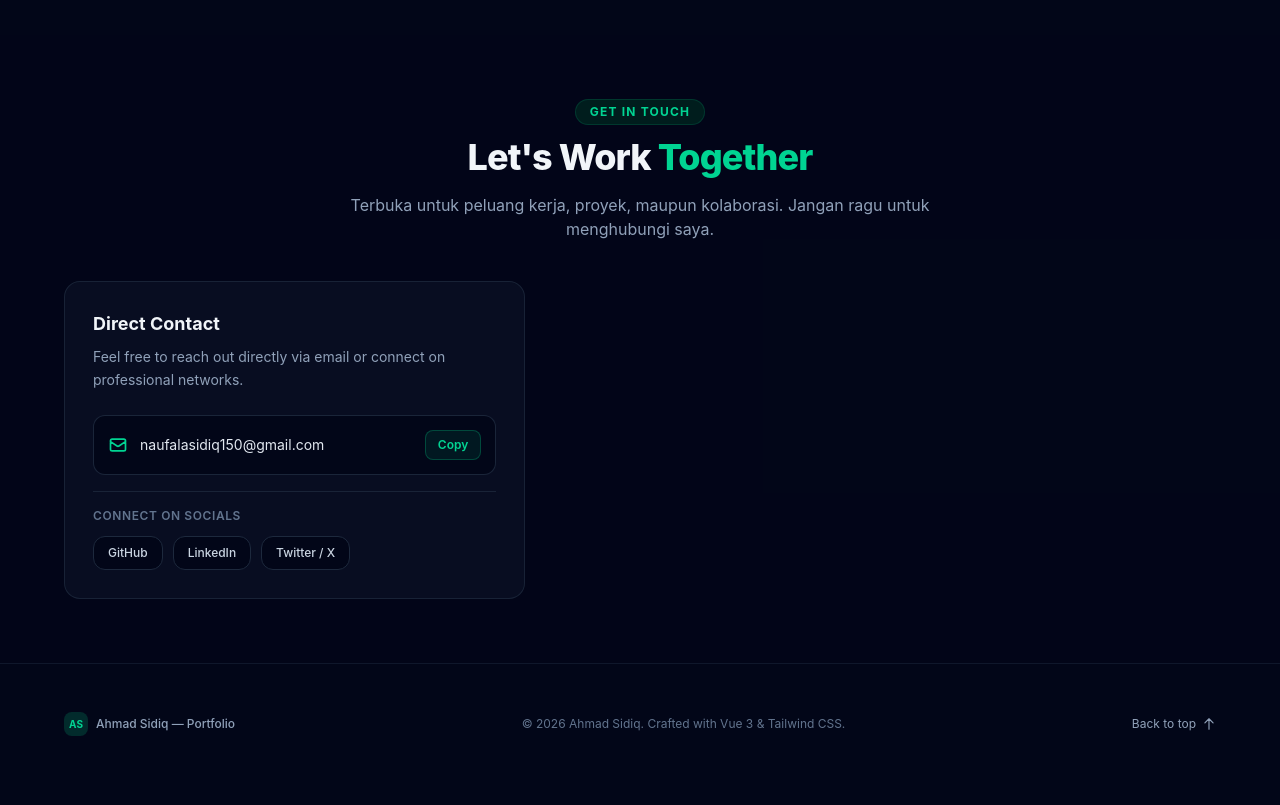
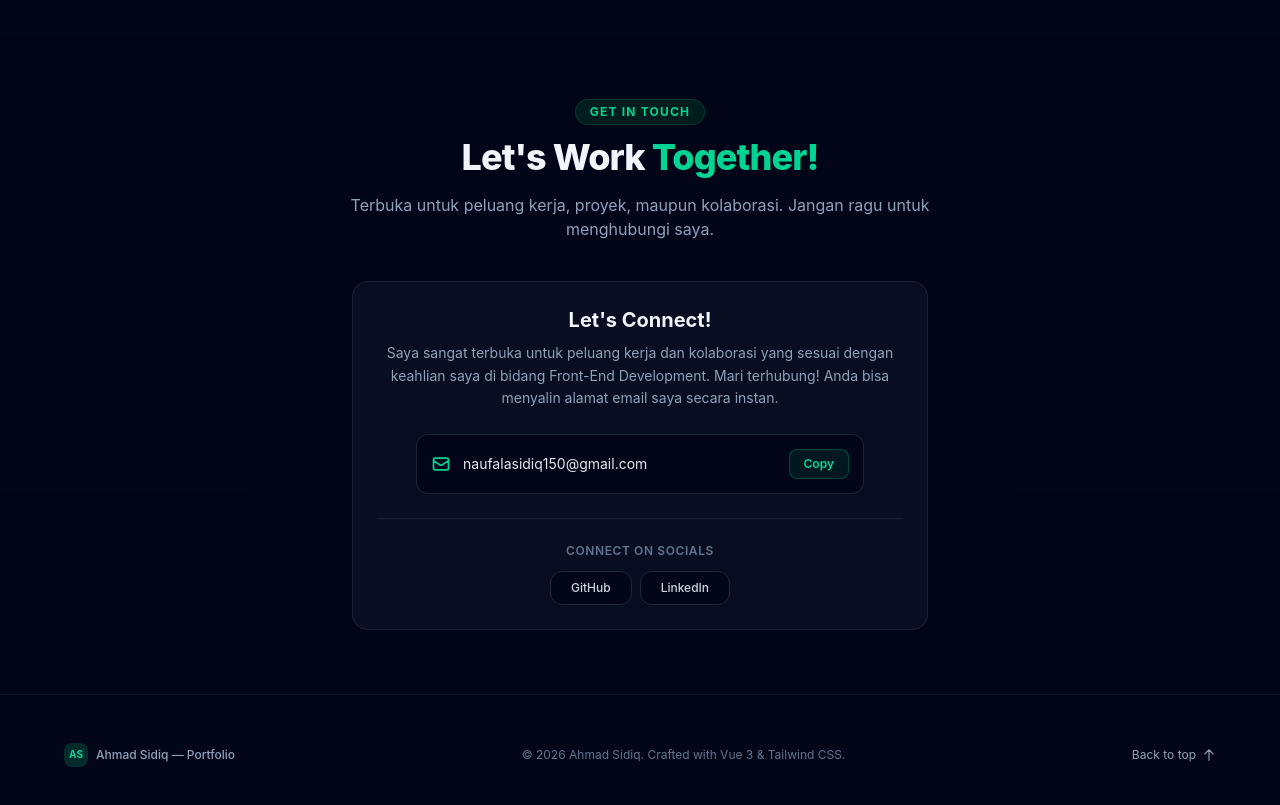
Before and after one commit to nflasidiq/asidiq-web-portfolio, a Vue app: page / in a window 1280 px wide. Shown: the part 4080-4885 px from the top of the page. Before the commit the page ends 4864 px from the top, so only its background shows below. Built offline with nearby package versions, Linux system fonts and the light colour scheme.

Commit message:
adjust UI at contact section 2

```diff
--- a/src/components/ContactSection.vue
+++ b/src/components/ContactSection.vue
@@ -3,13 +3,6 @@ import { ref } from "vue";
 
 const copied = ref(false);
 const emailAddress = "naufalasidiq150@gmail.com";
-
-const formSubmitted = ref(false);
-const formData = ref({
-  name: "",
-  email: "",
-  message: "",
-});
 
 const copyEmail = () => {
   navigator.clipboard.writeText(emailAddress);
@@ -19,18 +12,13 @@ const copyEmail = () => {
   }, 2000);
 };
 
-const handleSubmit = () => {
-  formSubmitted.value = true;
-  setTimeout(() => {
-    formData.value = { name: "", email: "", message: "" };
-    formSubmitted.value = false;
-  }, 4000);
-};
-
 const socialLinks = [
-  { name: "GitHub", href: "https://github.com", icon: "github" },
-  { name: "LinkedIn", href: "https://linkedin.com", icon: "linkedin" },
-  { name: "Twitter / X", href: "https://x.com", icon: "twitter" },
+  { name: "GitHub", href: "https://github.com/nflasidiq", icon: "github" },
+  {
+    name: "LinkedIn",
+    href: "https://www.linkedin.com/in/naufal-asidiq-0876b2298/",
+    icon: "linkedin",
+  },
 ];
 </script>
 
@@ -47,7 +35,7 @@ const socialLinks = [
         <h2
           class="text-3xl sm:text-4xl font-extrabold text-slate-100 tracking-tight"
         >
-          Let's Work <span class="text-emerald-400">Together</span>
+          Let's Work <span class="text-emerald-400">Together!</span>
         </h2>
         <p class="mt-4 text-slate-400 max-w-2xl text-sm sm:text-base">
           Terbuka untuk peluang kerja, proyek, maupun kolaborasi. Jangan ragu
@@ -55,23 +43,20 @@ const socialLinks = [
         </p>
       </div>
 
-      <div class="grid grid-cols-1 lg:grid-cols-12 gap-8 items-start">
-        <!-- Left: Contact Details & Fast Channels -->
-        <div class="lg:col-span-5 flex flex-col gap-6">
+      <div class="max-w-xl mx-auto">
         <div
-            class="bg-slate-900/50 border border-slate-800/80 rounded-2xl p-6 sm:p-7"
+          class="bg-slate-900/50 border border-slate-800/80 rounded-2xl p-6 sm:p-6 text-center flex flex-col items-center"
         >
-            <h3 class="text-lg font-bold text-slate-100 mb-2">
-              Direct Contact
-            </h3>
-            <p class="text-slate-400 text-sm mb-6 leading-relaxed">
-              Feel free to reach out directly via email or connect on
-              professional networks.
+          <h3 class="text-xl font-bold text-slate-100 mb-2">Let's Connect!</h3>
+          <p class="text-slate-400 text-sm mb-6 leading-relaxed max-w-lg">
+            Saya sangat terbuka untuk peluang kerja dan kolaborasi yang sesuai
+            dengan keahlian saya di bidang Front-End Development. Mari
+            terhubung! Anda bisa menyalin alamat email saya secara instan.
           </p>
 
           <!-- Copy Email Box -->
           <div
-              class="flex items-center justify-between p-3.5 rounded-xl bg-slate-950 border border-slate-800/90 mb-4"
+            class="w-full max-w-md flex items-center justify-between p-3.5 rounded-xl bg-slate-950 border border-slate-800/90 mb-6 shadow-inner"
           >
             <div class="flex items-center gap-3 overflow-hidden">
               <svg
@@ -94,27 +79,29 @@ const socialLinks = [
             <button
               type="button"
               @click="copyEmail"
-                class="ml-2 text-xs font-semibold px-3 py-1.5 rounded-lg bg-emerald-500/10 hover:bg-emerald-500/20 text-emerald-400 border border-emerald-500/30 transition-all cursor-pointer"
+              class="ml-2 text-xs font-semibold px-3.5 py-1.5 rounded-lg bg-emerald-500/10 hover:bg-emerald-500/20 text-emerald-400 border border-emerald-500/30 transition-all cursor-pointer shrink-0"
             >
               {{ copied ? "Copied! ✓" : "Copy" }}
             </button>
           </div>
 
           <!-- Social / Professional links -->
-            <div class="pt-4 border-t border-slate-800/80">
+          <div
+            class="w-full pt-6 border-t border-slate-800/80 flex flex-col items-center"
+          >
             <span
               class="text-xs font-semibold text-slate-500 uppercase tracking-wider block mb-3"
             >
               Connect on Socials
             </span>
-              <div class="flex flex-wrap gap-2.5">
+            <div class="flex flex-wrap justify-center gap-2">
               <a
                 v-for="social in socialLinks"
                 :key="social.name"
                 :href="social.href"
                 target="_blank"
                 rel="noopener noreferrer"
-                  class="px-3.5 py-2 rounded-xl bg-slate-950 border border-slate-800 text-slate-300 hover:text-emerald-400 hover:border-emerald-500/40 text-xs font-medium transition-all"
+                class="px-5 py-2 rounded-xl bg-slate-950 border border-slate-800 text-slate-300 hover:text-emerald-400 hover:border-emerald-500/40 text-xs font-medium transition-all"
               >
                 {{ social.name }}
               </a>
@@ -123,6 +110,5 @@ const socialLinks = [
         </div>
       </div>
     </div>
-    </div>
   </section>
 </template>
```
Lines whose indentation alone changed are shown as unchanged.
